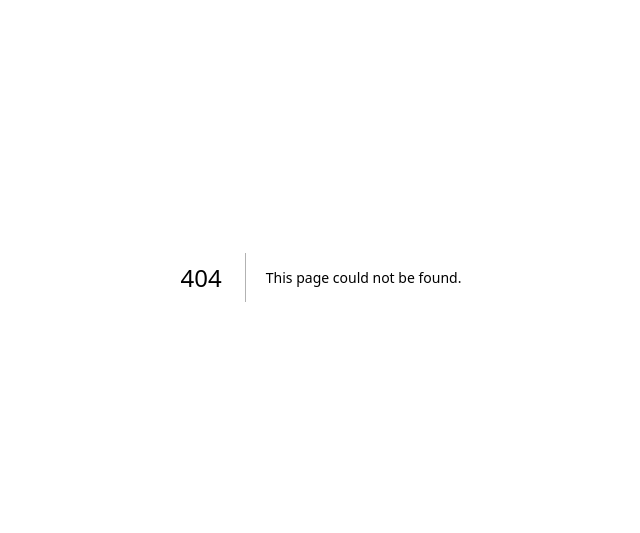
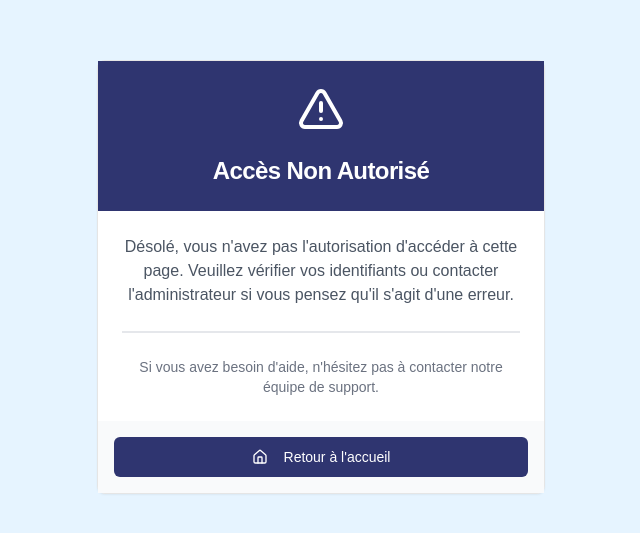
Before and after one commit to valton-paul/neptunedive, a Next.js app: page /unauthorized in a window 1280 px wide. Before the commit this address had no page. Shown: the part 123-656 px from the top of the page, without its empty margins (319-959 px from the left). Built offline with nearby package versions, Linux system fonts and the light colour scheme.

Commit message:
unauthorized page

```diff
--- /dev/null
+++ b/app/unauthorized/page.tsx
@@ -0,0 +1,39 @@
+'use client'
+
+import { useRouter } from 'next/navigation'
+import { AlertTriangle, Home } from 'lucide-react'
+import { Button } from "@/components/ui/button"
+import { Card, CardContent, CardFooter, CardHeader, CardTitle } from "@/components/ui/card"
+
+export default function UnauthorizedPage() {
+    const router = useRouter()
+
+    return (
+        <div className="min-h-screen flex items-center justify-center bg-[#e6f4ff] p-4">
+            <Card className="max-w-md w-full">
+                <CardHeader className="bg-[#2f3570] text-white text-center py-6">
+                    <AlertTriangle className="mx-auto h-12 w-12 mb-4" />
+                    <CardTitle className="text-2xl font-bold">Accès Non Autorisé</CardTitle>
+                </CardHeader>
+                <CardContent className="text-center p-6">
+                    <p className="text-gray-600 mb-4">
+                        Désolé, vous n'avez pas l'autorisation d'accéder à cette page.
+                        Veuillez vérifier vos identifiants ou contacter l'administrateur si vous pensez qu'il s'agit d'une erreur.
+                    </p>
+                    <div className="w-full h-0.5 bg-gray-200 my-6"></div>
+                    <p className="text-sm text-gray-500">
+                        Si vous avez besoin d'aide, n'hésitez pas à contacter notre équipe de support.
+                    </p>
+                </CardContent>
+                <CardFooter className="bg-gray-50 p-4">
+                    <Button
+                        onClick={() => router.push('/')}
+                        className="w-full bg-[#2f3570] hover:bg-[#4a5180] text-white"
+                    >
+                        <Home className="mr-2 h-4 w-4" /> Retour à l'accueil
+                    </Button>
+                </CardFooter>
+            </Card>
+        </div>
+    )
+}
```
